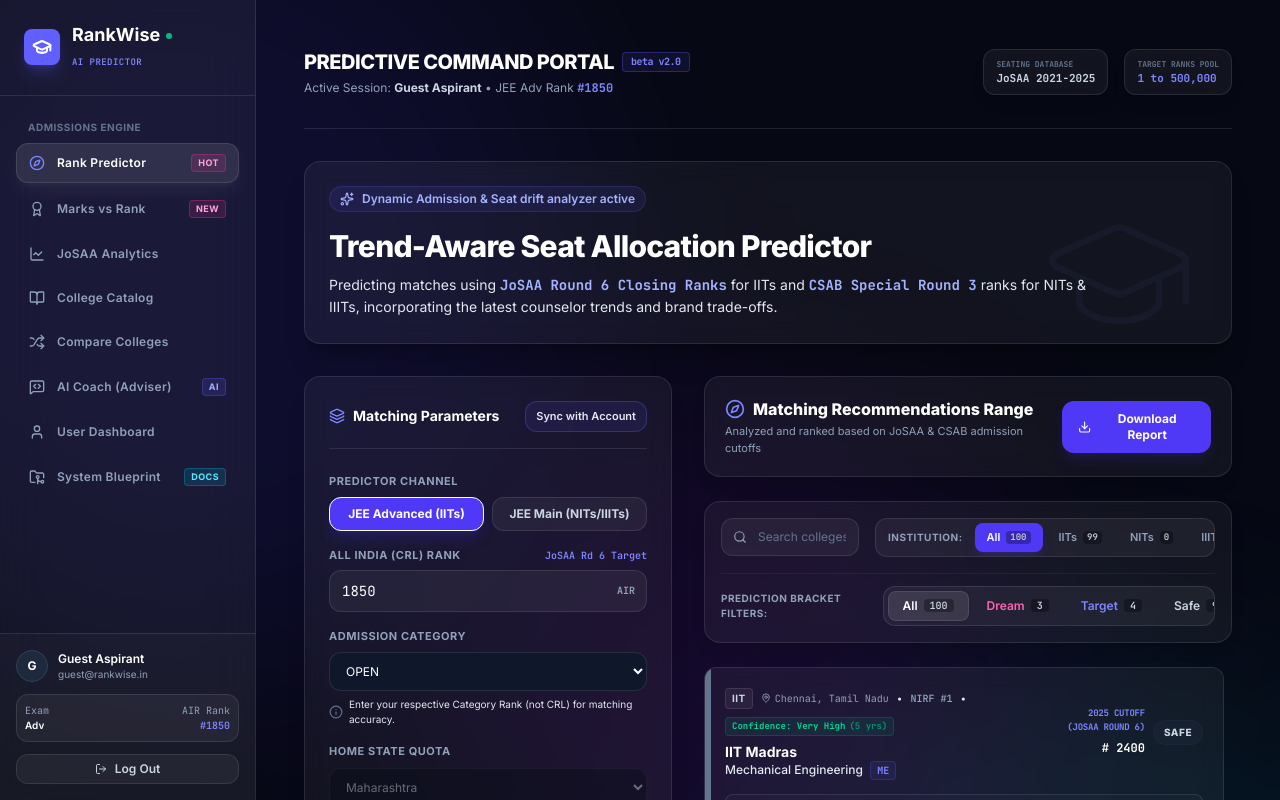
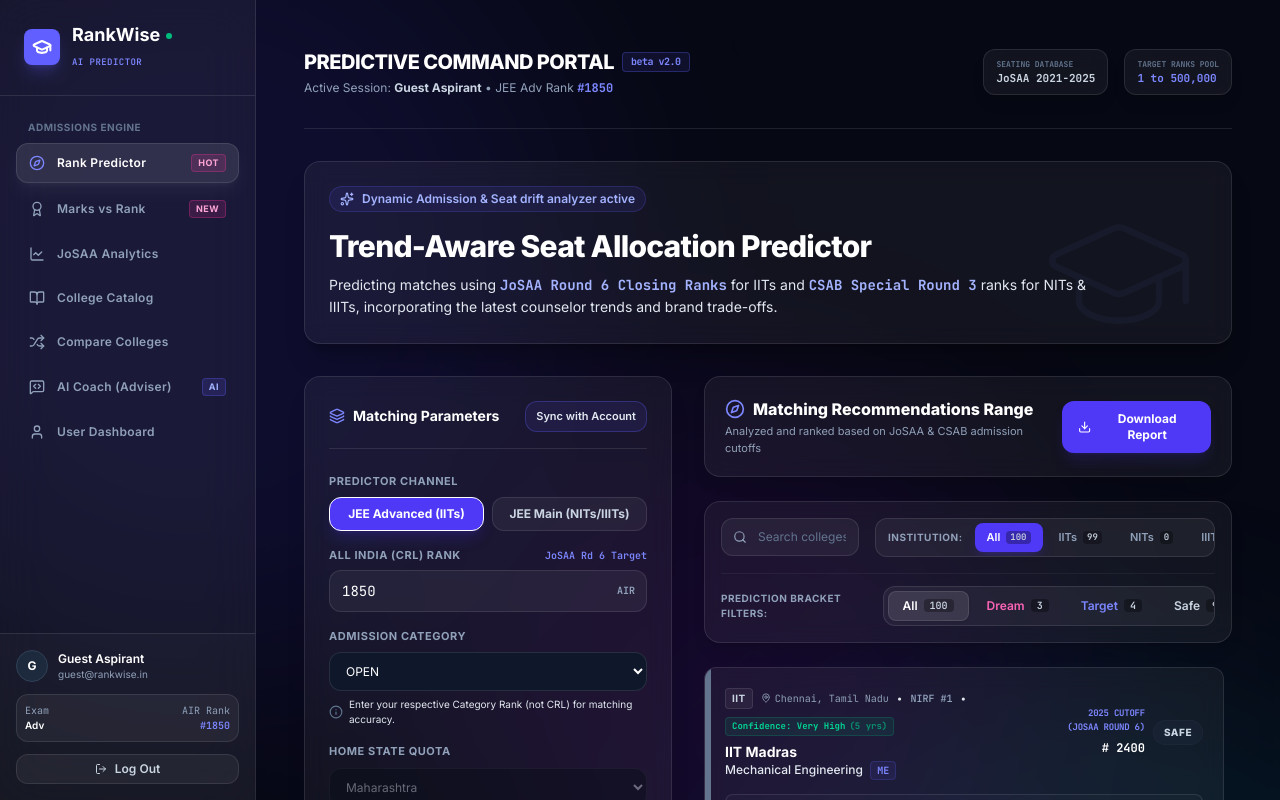
Before and after one commit to ayushk2263-lang/RankWise, a React (Vite) app: page / in a window 1280 px wide. Shown: the top 800 px of the page. Built offline with nearby package versions, Linux system fonts and the light colour scheme.

Commit message:
Remove System Blueprint tab

```diff
--- a/src/components/Sidebar.tsx
+++ b/src/components/Sidebar.tsx
@@ -30,7 +30,6 @@ export default function Sidebar({ currentTab, setTab, user, onLogout, onOpenLogi
     { id: 'compare' as TabType, label: 'Compare Colleges', icon: Shuffle },
     { id: 'advisor' as TabType, label: 'AI Coach (Adviser)', icon: MessageSquareCode, badge: 'AI' },
     { id: 'dashboard' as TabType, label: 'User Dashboard', icon: User },
-    { id: 'architecture' as TabType, label: 'System Blueprint', icon: FolderGit2, badge: 'Docs' },
   ];
 
   return (
```
